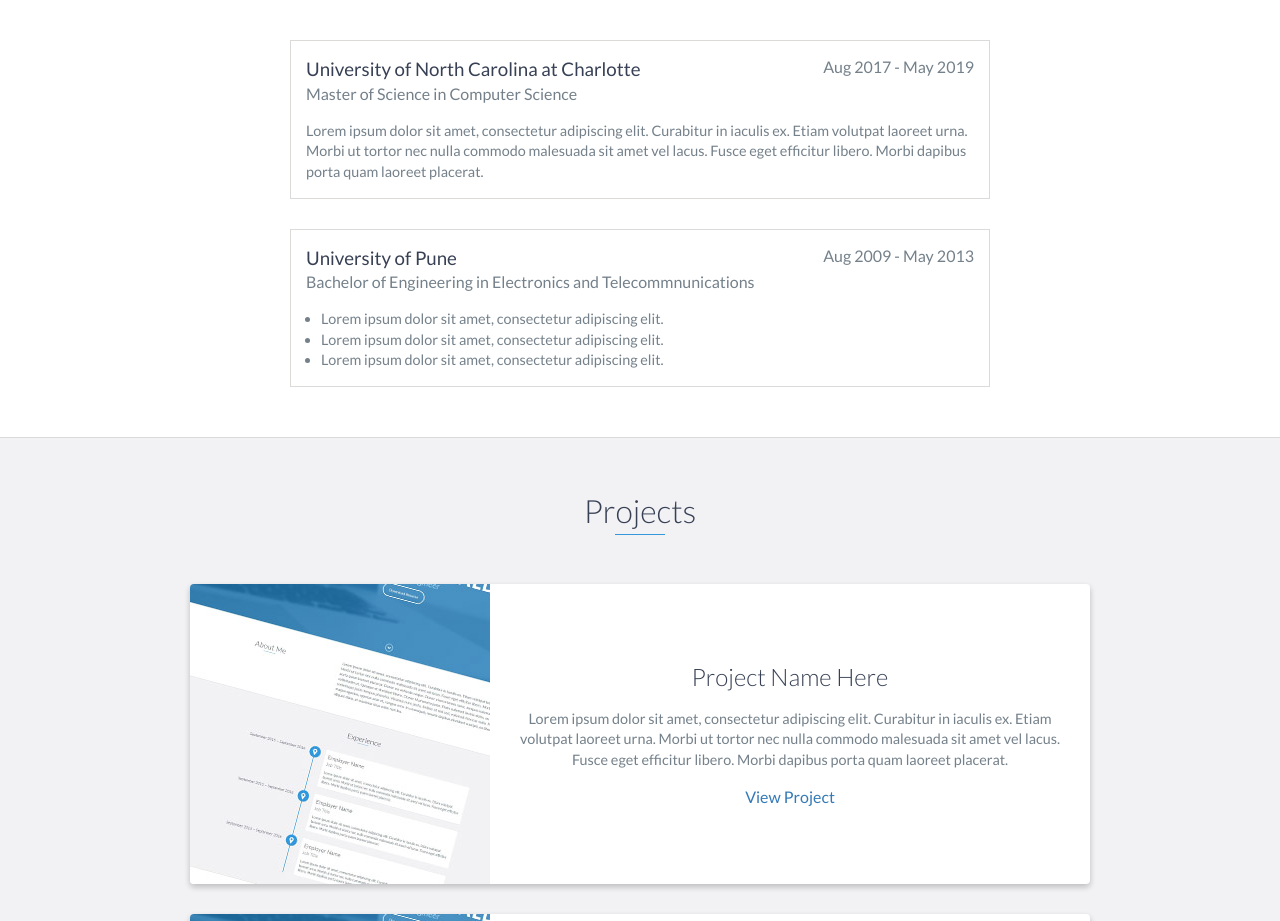
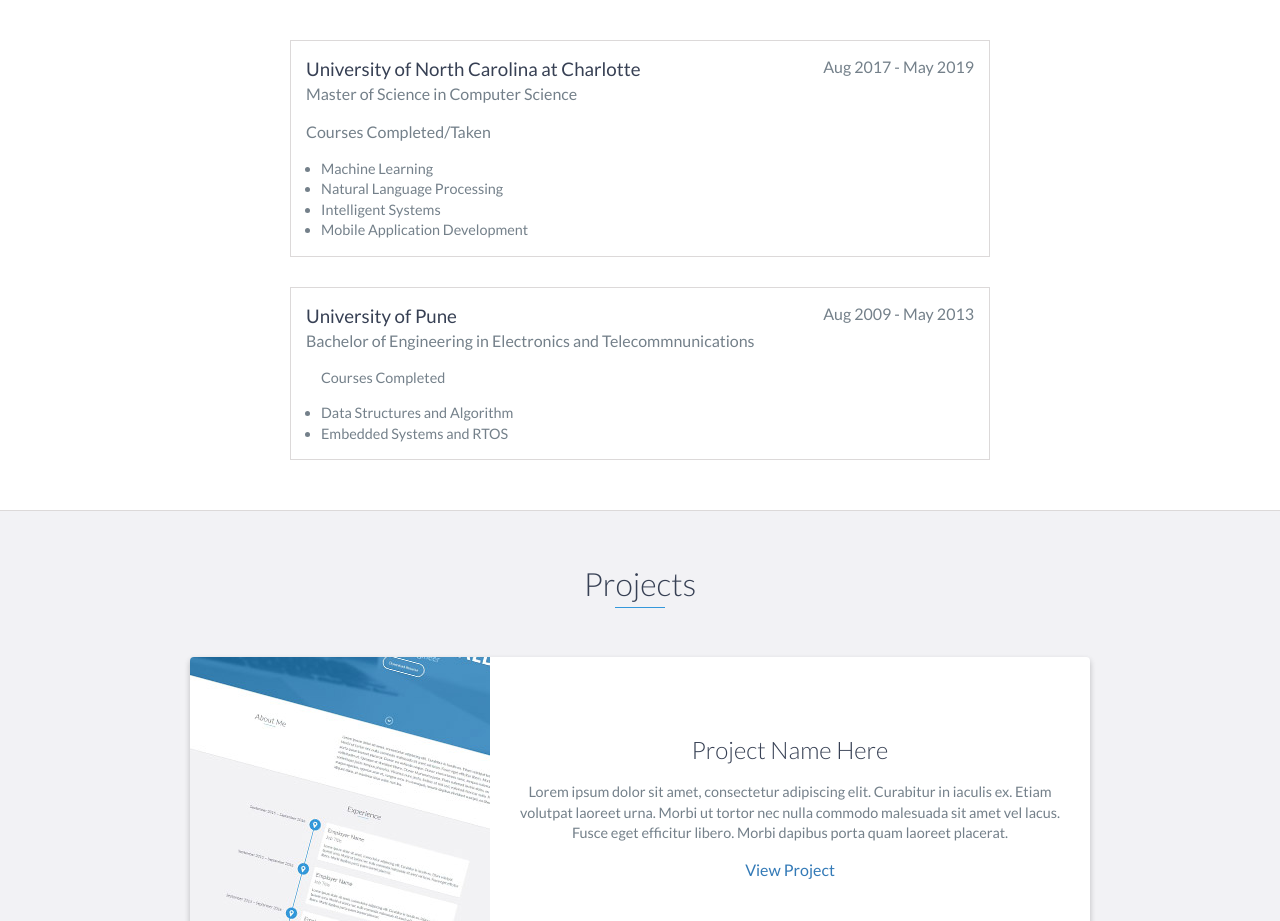
Before and after one commit to prajvalbavi/prajvalbavi.github.io, a website: page index.html in a window 1280 px wide. Shown: the part 2100-3021 px from the top of the page. Drawn offline with nearby package versions, Linux system fonts and the light colour scheme.

Commit message:
Update index.html

```diff
--- a/index.html
+++ b/index.html
@@ -136,7 +136,22 @@
             <span class="education-date">Aug 2017 - May 2019</span>
             <h4>Master of Science in Computer Science</h4>
             <p>
-                Lorem ipsum dolor sit amet, consectetur adipiscing elit. Curabitur in iaculis ex. Etiam volutpat laoreet urna. Morbi ut tortor nec nulla commodo malesuada sit amet vel lacus. Fusce eget efficitur libero. Morbi dapibus porta quam laoreet placerat.
+		<h4>Courses Completed/Taken </h4>
+                <ul>
+			<li>
+				Machine Learning
+			</li>
+			<li>
+				Natural Language Processing
+			</li>
+			<li>
+				Intelligent Systems
+			</li>
+			<li>
+				Mobile Application Development
+			</li>
+
+		</ul>
             </p>
         </div>
         <!-- End .education-block -->
@@ -146,15 +161,13 @@
             <span class="education-date">Aug 2009 - May 2013</span>
             <h4>Bachelor of Engineering in Electronics and Telecommnunications</h4>
             <ul>
+		<h4>Courses Completed</h4>
                 <li>
-                    Lorem ipsum dolor sit amet, consectetur adipiscing elit.
+                    Data Structures and Algorithm
                 </li>
                 <li>
-                    Lorem ipsum dolor sit amet, consectetur adipiscing elit.
-                </li>
-                <li>
-                    Lorem ipsum dolor sit amet, consectetur adipiscing elit.
-                </li>
+                    Embedded Systems and RTOS
+		</li>
             </ul>
         </div>
         <!-- End .education-block -->
```
